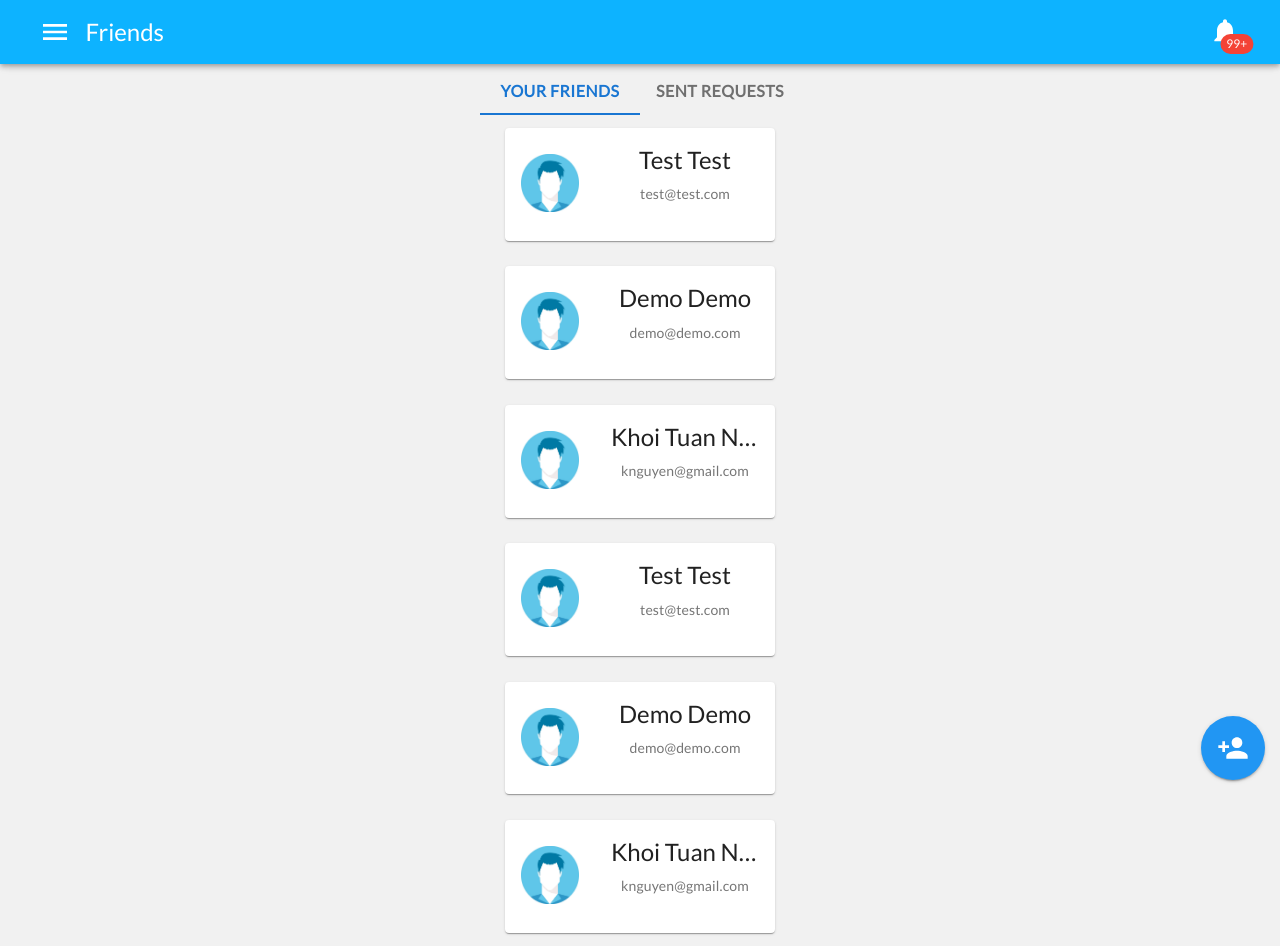
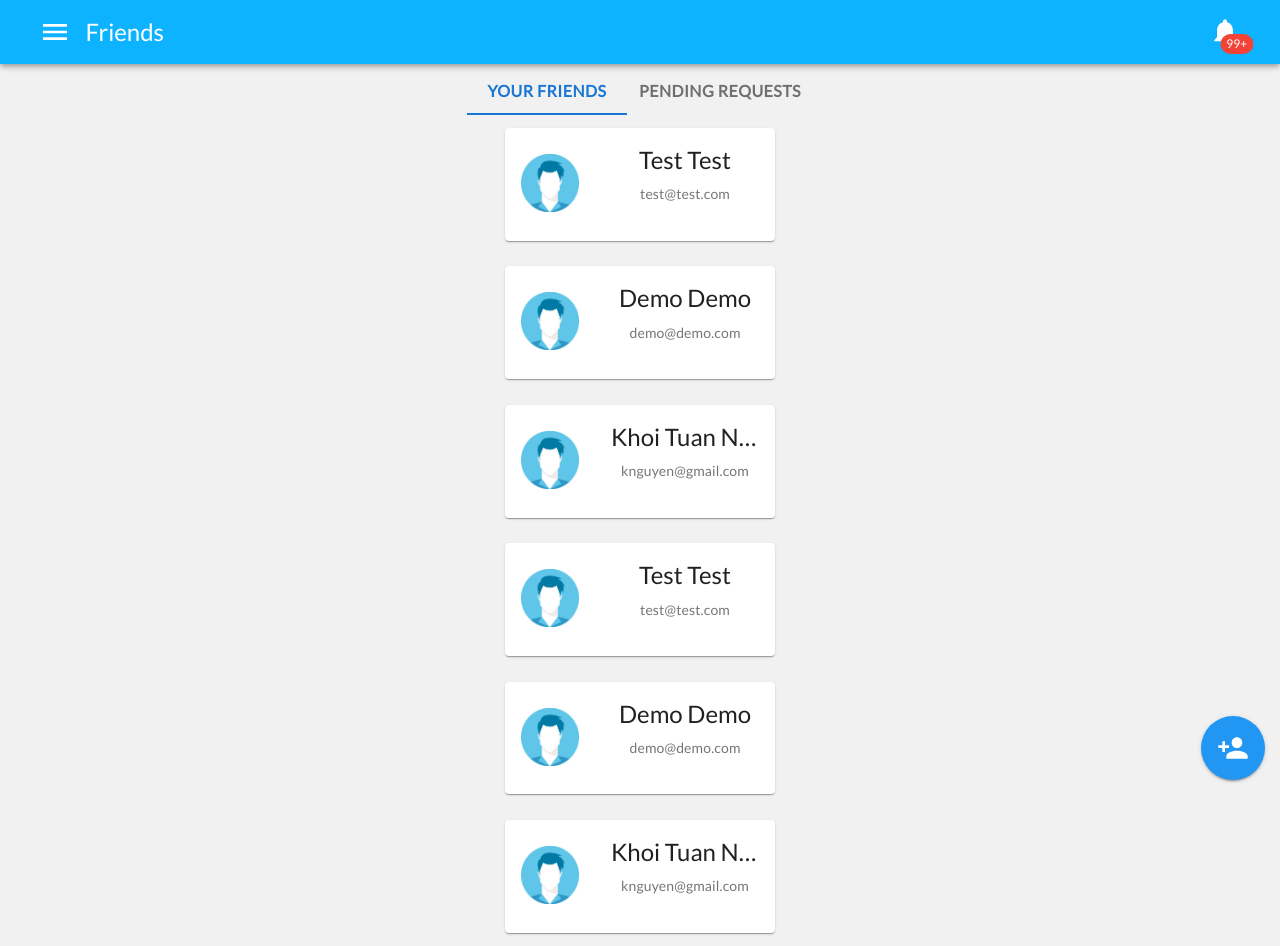
Before and after one commit to KhoiUna/chekchat, a Next.js app in the folder client/: page /friends in a window 1280 px wide. Built offline with nearby package versions, Linux system fonts and the light colour scheme.

Commit message:
update friends.js UI

```diff
--- a/client/pages/friends.js
+++ b/client/pages/friends.js
@@ -107,7 +107,7 @@ export default function Friends() {
           centered
         >
           <Tab label="Your friends" className={classes.tabTitle} />
-          <Tab label="Sent requests" className={classes.tabTitle} />
+          <Tab label="Pending requests" className={classes.tabTitle} />
         </Tabs>
       </MuiThemeProvider>
 
```
